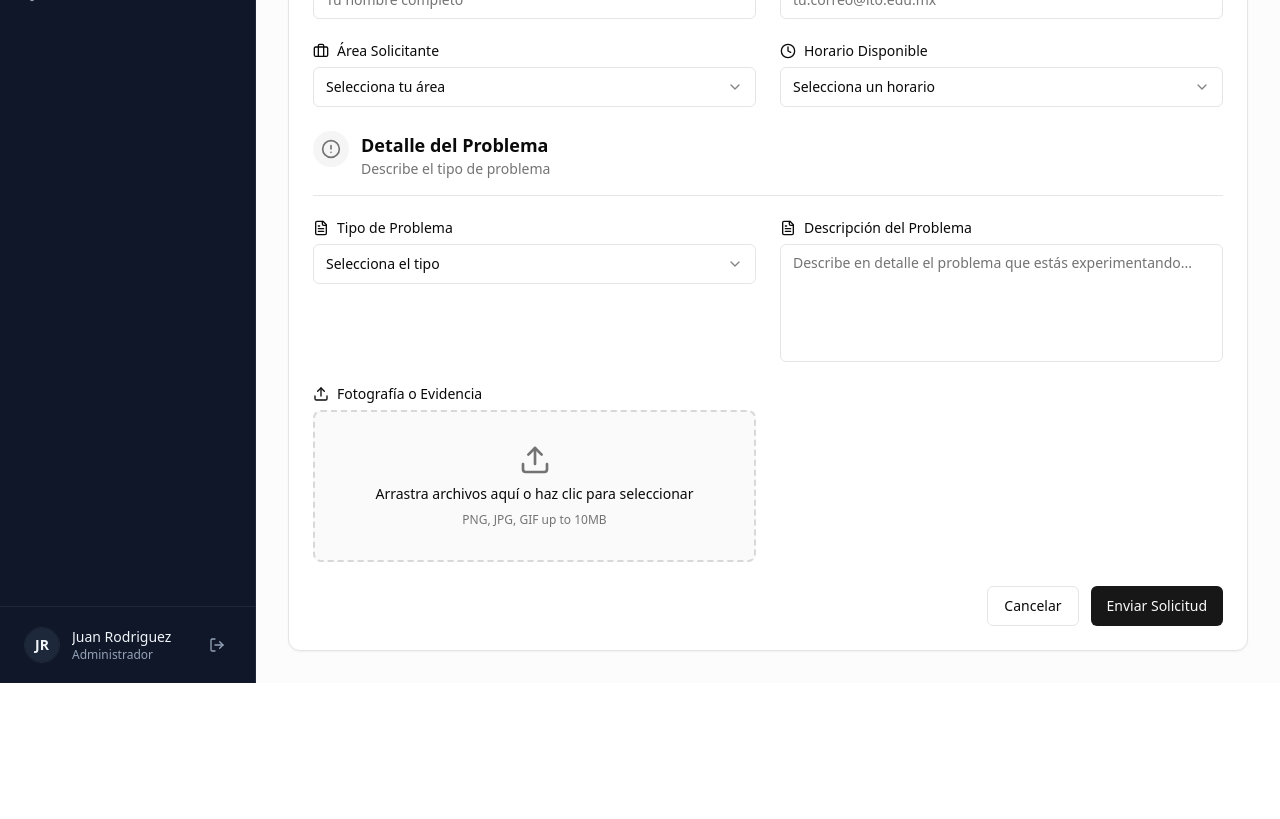
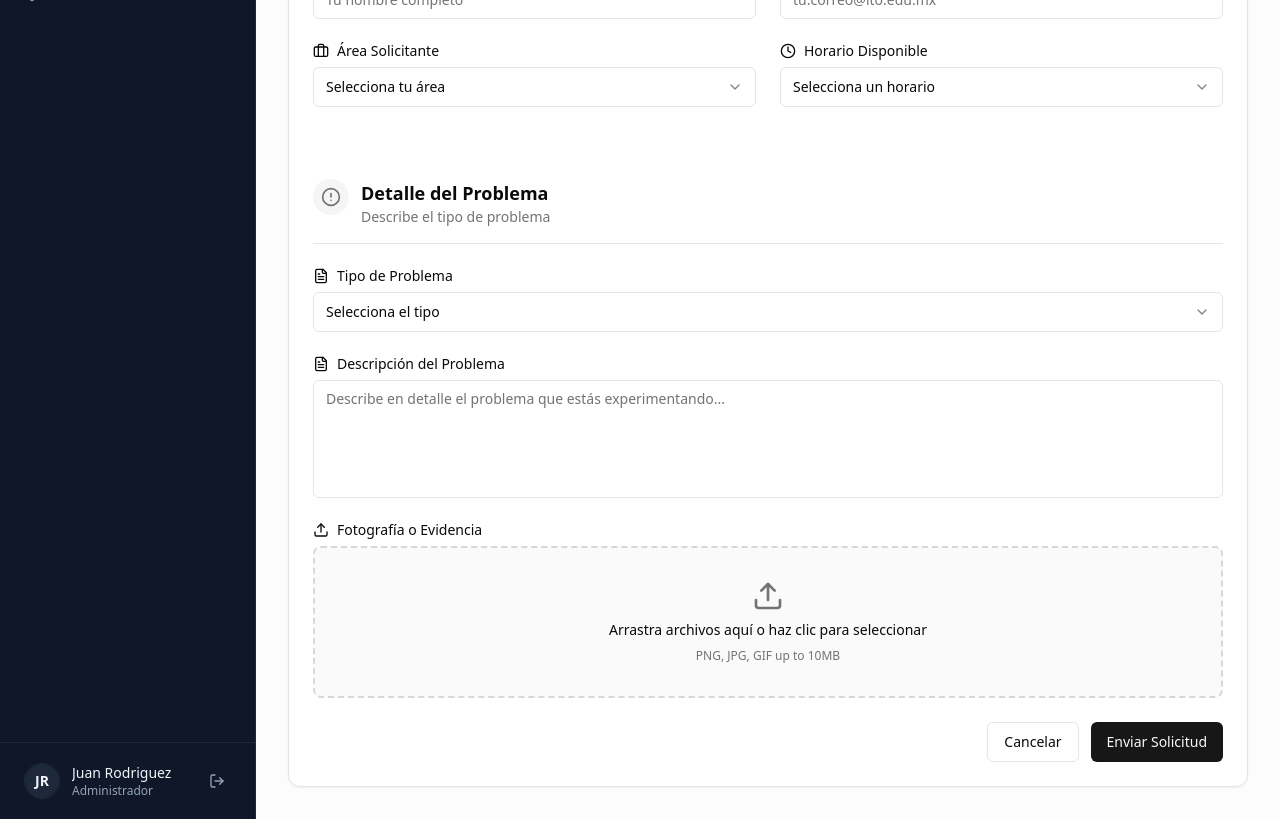
Before and after one commit to AlexDro360/v0-support-ticket-dashboard, a Next.js app: page /soporte/nueva-solicitud in a window 1280 px wide. Shown: the part 420-1239 px from the top of the page. Before the commit the page ends 1103 px from the top, so only its background shows below. Built offline with nearby package versions, Linux system fonts and the light colour scheme.

Commit message:
feat: update form layout for full-width fields and vertical spacing\n\nChange grid to full-width container and add vertical space between sections.

```diff
--- a/components/support-ticket-form.tsx
+++ b/components/support-ticket-form.tsx
@@ -243,7 +243,7 @@ export function SupportTicketForm() {
       </div>
 
       {/* Sección B: Detalle del Problema */}
-      <div>
+      <div className="pt-8 sm:pt-12">
         <div className="mb-4 flex items-start gap-3">
           <div className="rounded-full bg-muted p-2">
             <AlertCircle className="h-5 w-5 text-muted-foreground" />
@@ -256,7 +256,7 @@ export function SupportTicketForm() {
           </div>
         </div>
         <div className="space-y-4 border-t pt-6">
-          <div className="grid gap-6 md:grid-cols-2">
+          <div className="space-y-6">
             {/* Tipo de Problema */}
             <div className="space-y-2">
               <Label htmlFor="tipoProblema" className="flex items-center gap-2">
@@ -351,8 +351,6 @@ export function SupportTicketForm() {
           </div>
         </div>
       </div>
-
-      {/* Botones de Acción */}
       <div className="flex gap-3 md:justify-end">
         <Link href="/">
           <Button variant="outline">
```
